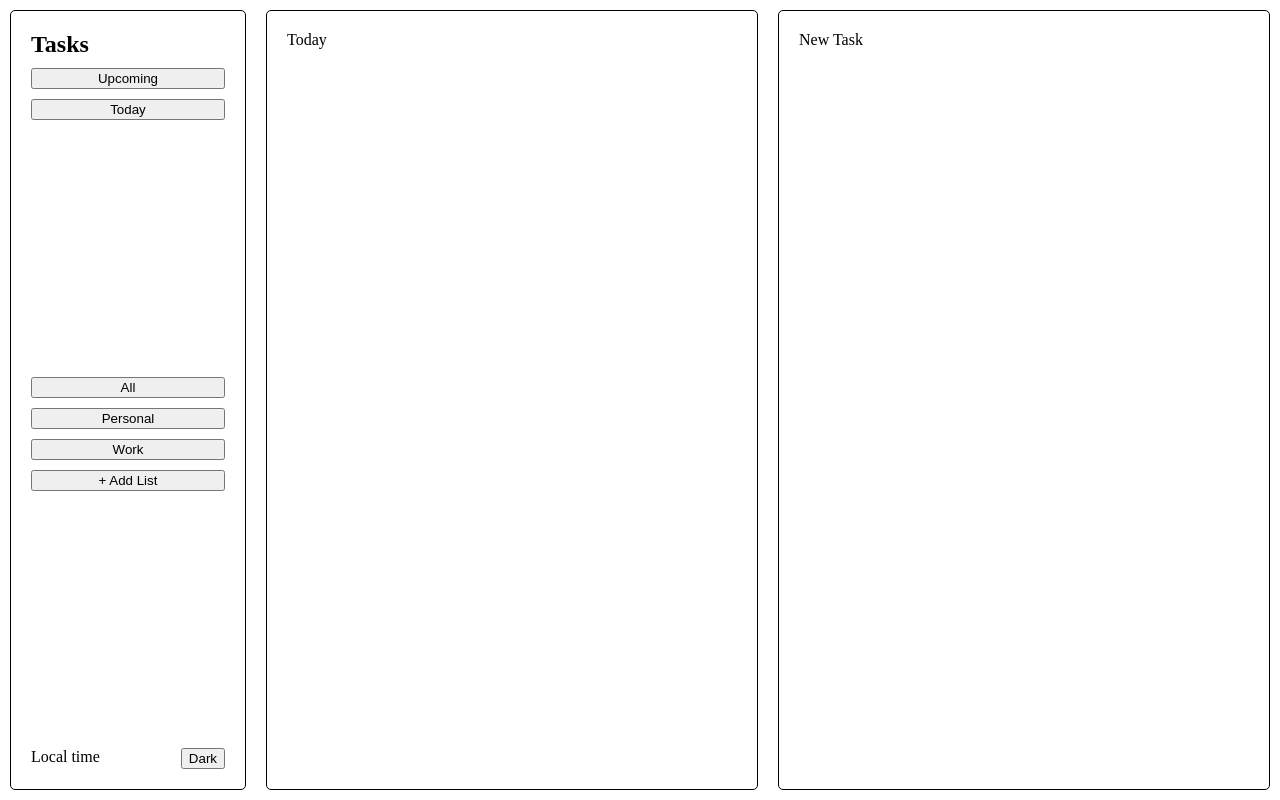
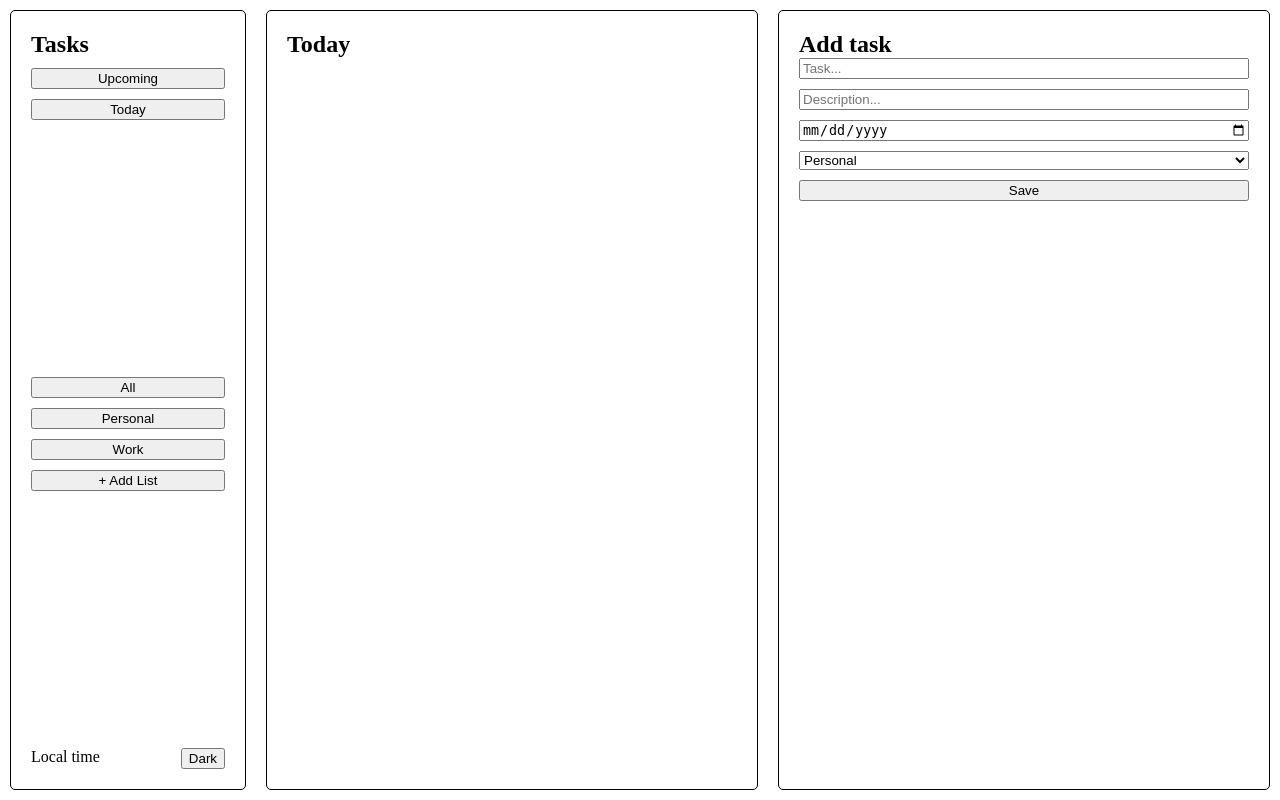
Before and after one commit to Sanchiks07/todo-list, a PHP site: page / in a window 1280 px wide. Run offline with PHP 8.4, Linux system fonts and the light colour scheme.

Commit message:
var pievienot task datubazei

```diff
--- a/index.php
+++ b/index.php
@@ -35,13 +35,27 @@ $db = new Database($config["database"]);
             </div>
         </nav>
 
-        <div class="today-tasks">Today</div>
+        <div class="today-tasks">
+            <h2>Today</h2>
+        </div>
         <div class="upcoming-tasks" style="display: none;">Upcoming</div>
         <div class="personal-tasks" style="display: none;">Personal</div>
         <div class="work-tasks" style="display: none;">Work</div>
         <div class="all-tasks" style="display: none;">All</div>
 
-        <div class="new-task">New Task</div>
+        <div class="new-task">
+            <h2>Add task</h2>
+            <form action="add_task.php" method="POST">
+                <input type="text" name="title" placeholder="Task..." required>
+                <input type="text" name="description" placeholder="Description...">
+                <input type="date" name="due_date" required>
+                <select name="list">
+                    <option value="personal">Personal</option>
+                    <option value="work">Work</option>
+                </select>
+                <button type="submit">Save</button>
+            </form>
+        </div>
         <div class="edit-task" style="display: none;">Edit Task</div>
     </div>
 </body>
--- a/style.css
+++ b/style.css
@@ -17,7 +17,7 @@ time, mark, audio, video {
 	border: 0;
 }
 
-/* ----------CUSTOM CSS---------- */
+/* Mūsu css */
 .container {
     display: grid;
     grid-template-columns: 1fr 2fr 2fr;
@@ -56,3 +56,10 @@ nav{
     flex-direction: column;
     gap: 10px;
 }
+
+/* add task */
+form {
+    display: flex;
+    flex-direction: column;
+    gap: 10px;
+}
```
Also changed, not shown: add_task.php (added, +22 -0 lines).
